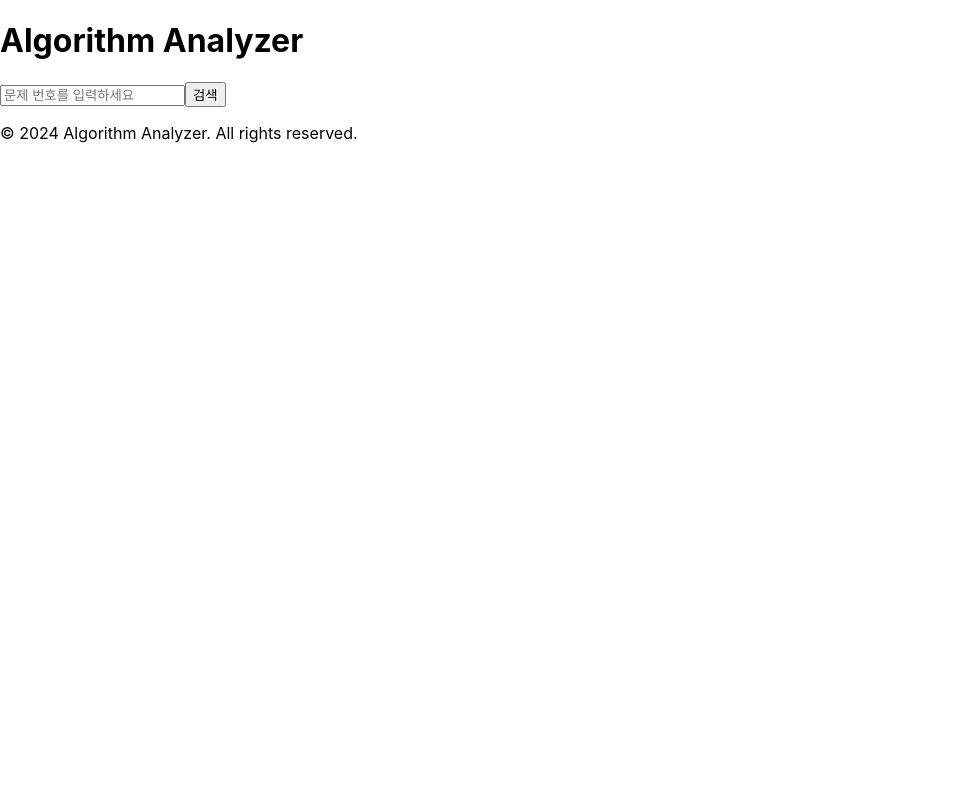
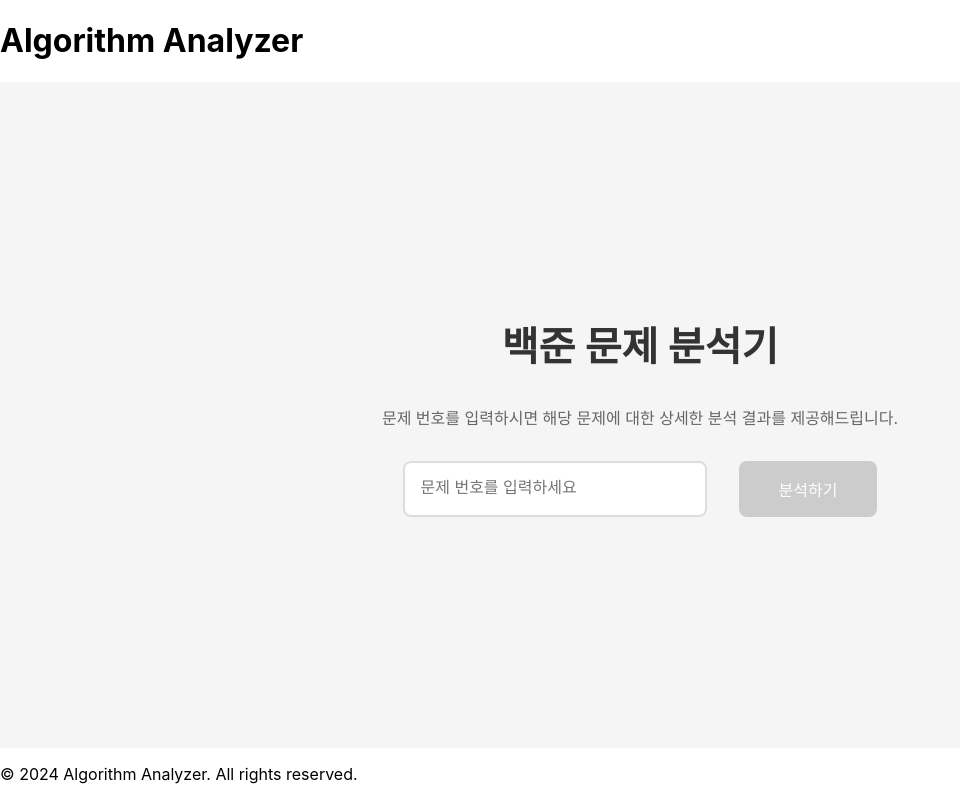
Before and after one commit to archun39/algo-analyzer-front, a React (Create React App) app: page / in a window 1280 px wide. Shown: the whole page, without its empty margins (0-960 px from the left). Built offline with nearby package versions, Linux system fonts and the light colour scheme.

Commit message:
FEAT : 홈페이지 및 분석페이지 초안 구현 완료

```diff
--- /dev/null
+++ b/src/components/problem/ProblemSearch/ProblemSearch.css
@@ -0,0 +1,61 @@
+.search-form {
+  display: flex;
+  gap: 2rem;
+  justify-content: center;
+  width: 100%;
+  margin: 2rem 0;
+}
+
+.input-container {
+  position: relative;
+  width: 300px;
+  cursor: text;
+  background-color: white;
+  border-radius: 8px;
+  border: 2px solid #ddd;
+  transition: all 0.3s ease;
+}
+
+.input-container:hover {
+  border-color: #999;
+}
+
+.search-input {
+  width: 100%;
+  padding: 1rem;
+  font-size: 1rem;
+  border: none;
+  border-radius: 8px;
+  background: transparent;
+}
+
+.search-input:focus {
+  outline: none;
+}
+
+.input-container:focus-within {
+  border-color: #007bff;
+  box-shadow: 0 0 0 3px rgba(0,123,255,0.25);
+}
+
+.search-button {
+  padding: 1rem 2.5rem;
+  font-size: 1rem;
+  background-color: #007bff;
+  color: white;
+  border: none;
+  border-radius: 8px;
+  cursor: pointer;
+  transition: all 0.3s ease;
+  min-width: 120px;
+}
+
+.search-button:hover:not(:disabled) {
+  background-color: #0056b3;
+  transform: translateY(-1px);
+}
+
+.search-button:disabled {
+  background-color: #cccccc;
+  cursor: not-allowed;
+}
--- a/src/components/problem/ProblemSearch/ProblemSearch.tsx
+++ b/src/components/problem/ProblemSearch/ProblemSearch.tsx
@@ -1,22 +1,50 @@
-import React, { useState } from 'react';
+import React, { useState, useRef } from 'react';
+import { useNavigate } from 'react-router-dom';
+import './ProblemSearch.css';
 
 const ProblemSearch = () => {
   const [problemId, setProblemId] = useState<string>('');
+  const navigate = useNavigate();
+  const inputRef = useRef<HTMLInputElement>(null);
 
   const handleSubmit = (e: React.FormEvent) => {
     e.preventDefault();
-    // TODO: Implement search logic
+    if (problemId.trim()) {
+      navigate(`/problem/${problemId}`);
+    }
+  };
+
+  const handleInputChange = (e: React.ChangeEvent<HTMLInputElement>) => {
+    const value = e.target.value.replace(/[^0-9]/g, '');
+    setProblemId(value);
+  };
+
+  const handleInputClick = () => {
+    if (inputRef.current) {
+      inputRef.current.focus();
+    }
   };
 
   return (
-    <form onSubmit={handleSubmit}>
-      <input
-        type="text"
-        value={problemId}
-        onChange={(e) => setProblemId(e.target.value)}
-        placeholder="문제 번호를 입력하세요"
-      />
-      <button type="submit">검색</button>
+    <form className="search-form" onSubmit={handleSubmit}>
+      <div className="input-container" onClick={handleInputClick}>
+        <input
+          ref={inputRef}
+          className="search-input"
+          type="text"
+          value={problemId}
+          onChange={handleInputChange}
+          placeholder="문제 번호를 입력하세요"
+          maxLength={5}
+        />
+      </div>
+      <button
+        className="search-button"
+        type="submit"
+        disabled={!problemId.trim()}
+      >
+        분석하기
+      </button>
     </form>
   );
 };
--- /dev/null
+++ b/src/pages/Home/Home.css
@@ -0,0 +1,32 @@
+.home {
+  min-height: 100vh;
+  display: flex;
+  flex-direction: column;
+}
+
+main {
+  flex: 1;
+  display: flex;
+  flex-direction: column;
+  align-items: center;
+  justify-content: center;
+  padding: 2rem;
+  background-color: #f5f5f5;
+}
+
+.search-container {
+  max-width: 800px;
+  width: 100%;
+  text-align: center;
+}
+
+.title {
+  font-size: 2.5rem;
+  color: #333;
+  margin-bottom: 2rem;
+}
+
+.description {
+  color: #666;
+  margin-bottom: 2rem;
+}
--- a/src/pages/Home/Home.tsx
+++ b/src/pages/Home/Home.tsx
@@ -2,13 +2,20 @@ import React from 'react';
 import ProblemSearch from '../../components/problem/ProblemSearch/ProblemSearch';
 import Header from '../../components/common/Header/Header';
 import Footer from '../../components/common/Footer/Footer';
+import './Home.css';
 
 const Home = () => {
   return (
     <div className="home">
       <Header />
       <main>
-        <ProblemSearch />
+        <div className="search-container">
+          <h2 className="title">백준 문제 분석기</h2>
+          <p className="description">
+            문제 번호를 입력하시면 해당 문제에 대한 상세한 분석 결과를 제공해드립니다.
+          </p>
+          <ProblemSearch />
+        </div>
       </main>
       <Footer />
     </div>
--- a/src/reportWebVitals.ts
+++ b/src/reportWebVitals.ts
@@ -1,6 +1,6 @@
-import { ReportHandler } from 'web-vitals';
+import { type ReportCallback } from 'web-vitals';
 
-const reportWebVitals = (onPerfEntry?: ReportHandler) => {
+const reportWebVitals = (onPerfEntry?: ReportCallback) => {
   if (onPerfEntry && onPerfEntry instanceof Function) {
     import('web-vitals').then(({ getCLS, getFID, getFCP, getLCP, getTTFB }) => {
       getCLS(onPerfEntry);
```
Also changed, not shown: package.json (+9 -2 lines), 1 other file (tests, documents, lock files or other folders).
